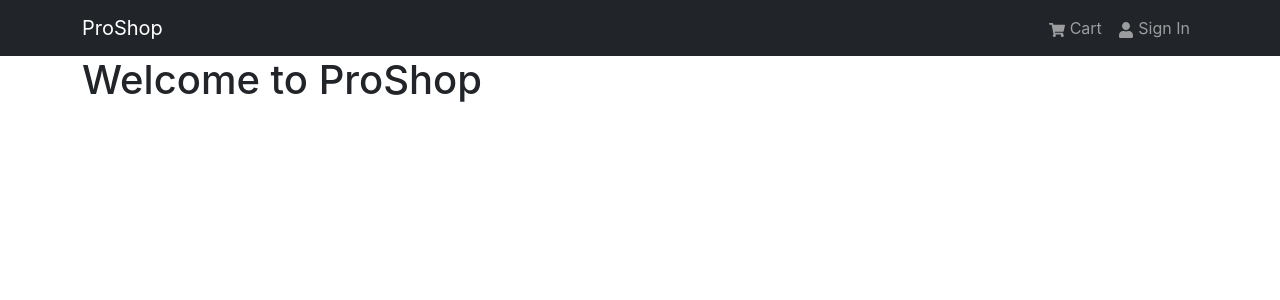
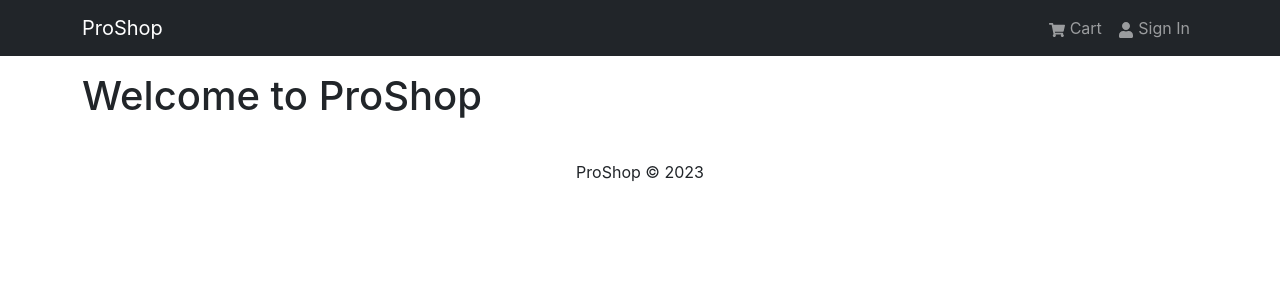
Before and after one commit to cdhairya/MERN-eCommerce, a React (Create React App) app in the folder frontend/: page / in a window 1280 px wide. Shown: the top 300 px of the page. Built offline with nearby package versions, Linux system fonts and the light colour scheme.

Commit message:
Footer component

```diff
--- a/frontend/src/App.js
+++ b/frontend/src/App.js
@@ -1,13 +1,17 @@
 import { Container } from "react-bootstrap";
 import Header from "./components/Header";
+import Footer from "./components/Footer";
 
 const App = () => {
   return (
     <>
       <Header />
-      <Container>
-        <h1>Welcome to ProShop</h1>
-      </Container>
+      <main className="py-3">
+        <Container>
+          <h1>Welcome to ProShop</h1>
+        </Container>
+      </main>
+      <Footer />
     </>
   );
 };
--- /dev/null
+++ b/frontend/src/components/Footer.jsx
@@ -0,0 +1,18 @@
+import React from "react";
+import { Col, Container, Row } from "react-bootstrap";
+
+const Footer = () => {
+  return (
+    <footer>
+      <Container>
+        <Row>
+          <Col className="text-center py-3">
+            <p>ProShop &copy; {new Date().getFullYear()}</p>
+          </Col>
+        </Row>
+      </Container>
+    </footer>
+  );
+};
+
+export default Footer;
```
